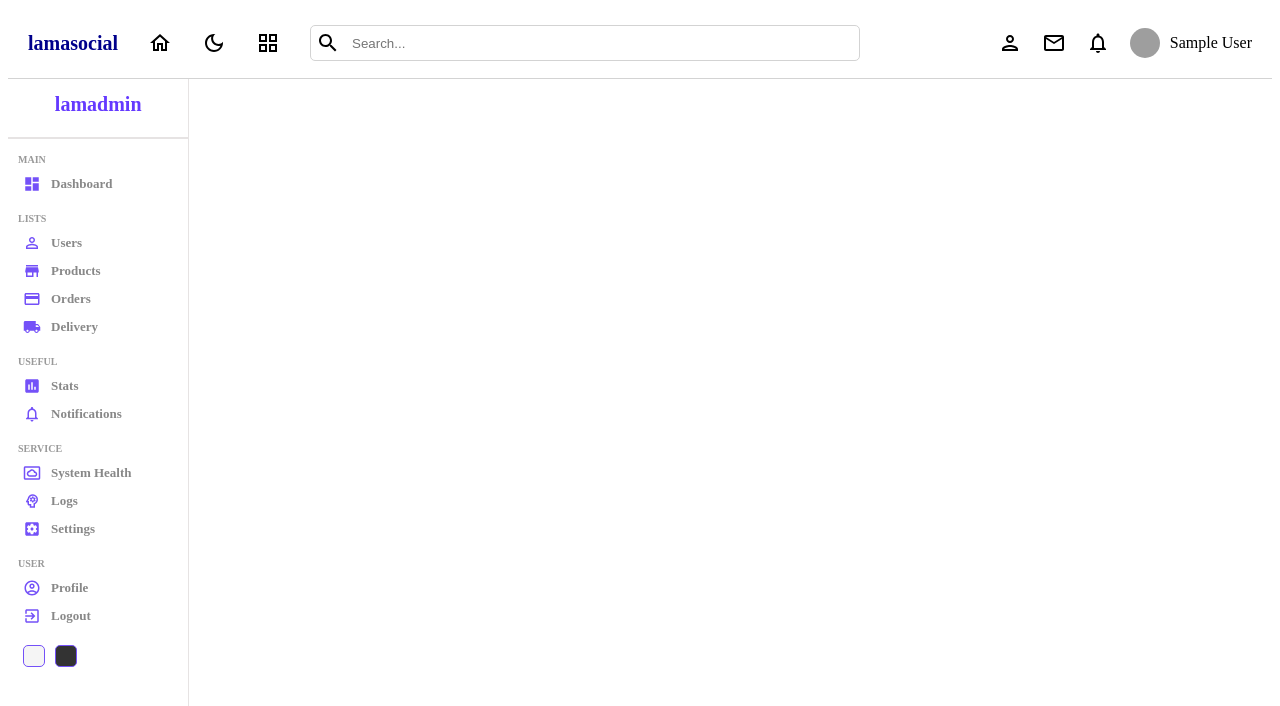
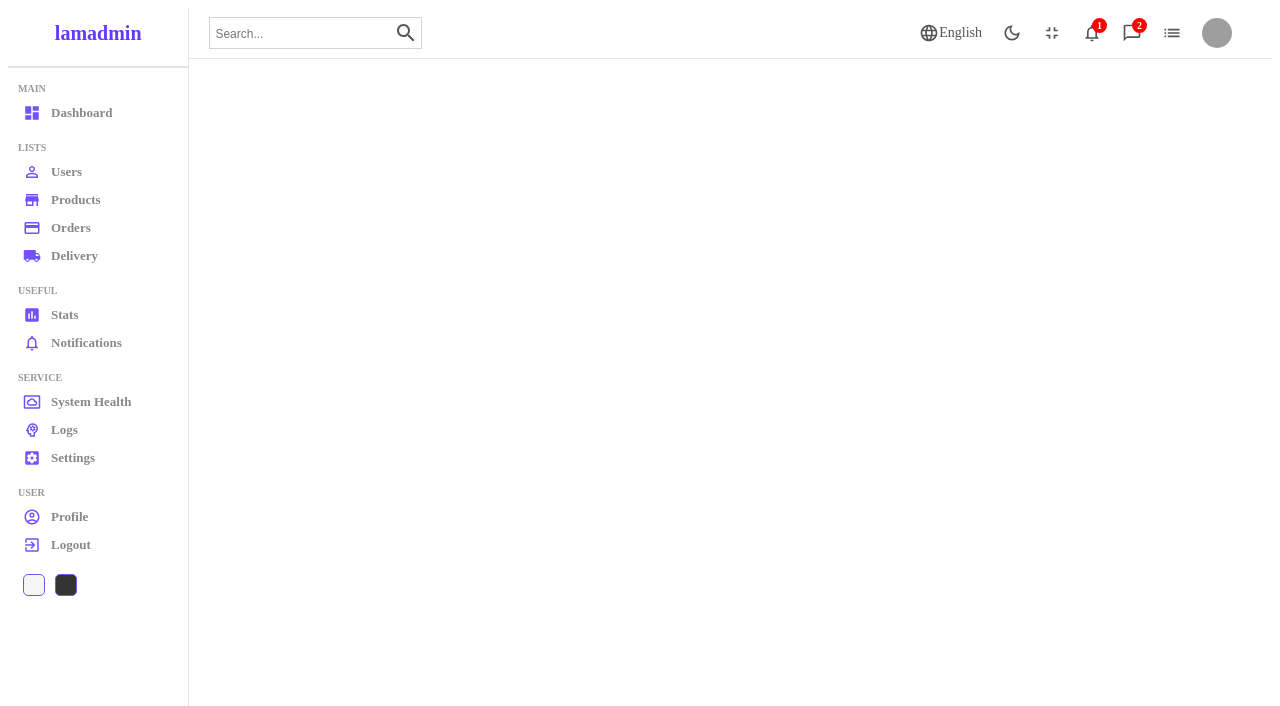
Before and after one commit to KoshikaDul1999/Cutting-Studio---Salon-Management-System, a React (Create React App) app in the folder frontend/: page / in a window 1280 px wide. Shown: the top 706 px of the page. Built offline with nearby package versions, Linux system fonts and the light colour scheme; sample sign-in values are in the browser's storage; grey boxes are pictures that could not be loaded.

Commit message:
Update navbar

```diff
--- a/frontend/src/App.js
+++ b/frontend/src/App.js
@@ -31,10 +31,10 @@ function App() {
     return (
       <QueryClientProvider client={queryClient}>
         <div className={`theme-${darkMode ? "dark" : "light"}`}>
-          <Navbar />
           <div style={{ display: "flex" }}>
             <Sidebar />
             <div style={{ flex: 6 }}>
+              <Navbar />
               <Outlet />
             </div>
           </div>
@@ -42,6 +42,7 @@ function App() {
       </QueryClientProvider>
     );
   };
+
 
   const ProtectedRoute = ({ children }) => {
     if (!currentUser) {
--- a/frontend/src/components/navbar/Navbar.jsx
+++ b/frontend/src/components/navbar/Navbar.jsx
@@ -1,49 +1,56 @@
 import "./navbar.scss";
-import HomeOutlinedIcon from "@mui/icons-material/HomeOutlined";
+import SearchOutlinedIcon from "@mui/icons-material/SearchOutlined";
+import LanguageOutlinedIcon from "@mui/icons-material/LanguageOutlined";
 import DarkModeOutlinedIcon from "@mui/icons-material/DarkModeOutlined";
-import WbSunnyOutlinedIcon from "@mui/icons-material/WbSunnyOutlined";
-import GridViewOutlinedIcon from "@mui/icons-material/GridViewOutlined";
-import NotificationsOutlinedIcon from "@mui/icons-material/NotificationsOutlined";
-import EmailOutlinedIcon from "@mui/icons-material/EmailOutlined";
-import PersonOutlinedIcon from "@mui/icons-material/PersonOutlined";
-import SearchOutlinedIcon from "@mui/icons-material/SearchOutlined";
-import { Link } from "react-router-dom";
+import FullscreenExitOutlinedIcon from "@mui/icons-material/FullscreenExitOutlined";
+import NotificationsNoneOutlinedIcon from "@mui/icons-material/NotificationsNoneOutlined";
+import ChatBubbleOutlineOutlinedIcon from "@mui/icons-material/ChatBubbleOutlineOutlined";
+import ListOutlinedIcon from "@mui/icons-material/ListOutlined";
+import { DarkModeContext } from "../../context/darkModeContext";
 import { useContext } from "react";
-import { DarkModeContext } from "../../context/darkModeContext";
-import { AuthContext } from "../../context/authContext";
 
 const Navbar = () => {
-  const { toggle, darkMode } = useContext(DarkModeContext);
-  const { currentUser } = useContext(AuthContext);
+  const { dispatch } = useContext(DarkModeContext);
 
   return (
     <div className="navbar">
-      <div className="left">
-        <Link to="/" style={{ textDecoration: "none" }}>
-          <span>lamasocial</span>
-        </Link>
-        <HomeOutlinedIcon />
-        {darkMode ? (
-          <WbSunnyOutlinedIcon onClick={toggle} />
-        ) : (
-          <DarkModeOutlinedIcon onClick={toggle} />
-        )}
-        <GridViewOutlinedIcon />
+      <div className="wrapper">
         <div className="search">
+          <input type="text" placeholder="Search..." />
           <SearchOutlinedIcon />
-          <input type="text" placeholder="Search..." />
         </div>
-      </div>
-      <div className="right">
-        <PersonOutlinedIcon />
-        <EmailOutlinedIcon />
-        <NotificationsOutlinedIcon />
-        <div className="user">
-          <img
-            src={"/upload/" + currentUser.profilePic}
-            alt=""
-          />
-          <span>{currentUser.name}</span>
+        <div className="items">
+          <div className="item">
+            <LanguageOutlinedIcon className="icon" />
+            English
+          </div>
+          <div className="item">
+            <DarkModeOutlinedIcon
+              className="icon"
+              onClick={() => dispatch({ type: "TOGGLE" })}
+            />
+          </div>
+          <div className="item">
+            <FullscreenExitOutlinedIcon className="icon" />
+          </div>
+          <div className="item">
+            <NotificationsNoneOutlinedIcon className="icon" />
+            <div className="counter">1</div>
+          </div>
+          <div className="item">
+            <ChatBubbleOutlineOutlinedIcon className="icon" />
+            <div className="counter">2</div>
+          </div>
+          <div className="item">
+            <ListOutlinedIcon className="icon" />
+          </div>
+          <div className="item">
+            <img
+              src="https://images.pexels.com/photos/941693/pexels-photo-941693.jpeg?auto=compress&cs=tinysrgb&dpr=2&w=500"
+              alt=""
+              className="avatar"
+            />
+          </div>
         </div>
       </div>
     </div>
--- a/frontend/src/components/navbar/navbar.scss
+++ b/frontend/src/components/navbar/navbar.scss
@@ -1,82 +1,69 @@
-@import "../../style.scss";
+.navbar {
+  height: 50px;
+  border-bottom: 0.5px solid rgb(231, 228, 228);
+  display: flex;
+  align-items: center;
+  font-size: 14px;
+  color: #555;
 
-.navbar {
-  @include themify($themes) {
+  .wrapper {
+    width: 100%;
+    padding: 20px;
     display: flex;
     align-items: center;
     justify-content: space-between;
-    padding: 10px 20px;
-    height: 50px;
-    border-bottom: 1px solid themed("border");
-    position: sticky;
-    top: 0;
-    background-color: themed("bg");
-    color:themed("textColor");
-    z-index: 999;
 
-    .left {
+    .search {
       display: flex;
       align-items: center;
-      gap: 30px;
+      border: 0.5px solid lightgray;
+      padding: 3px;
 
-      span {
-        font-weight: bold;
-        font-size: 20px;
-        color: themed("logo");
-      }
+      input {
+        border: none;
+        outline: none;
+        background: transparent;
 
-      .search {
-        display: flex;
-        align-items: center;
-        gap: 10px;
-        border: 1px solid themed("border");
-        border-radius: 5px;
-        padding: 5px;
-
-        input {
-          border: none;
-          width: 500px;
-          background-color: transparent;
-          color: themed("textColor");
-
-          @include mobile{
-            display: none;
-          }
-
-          @include tablet{
-            width: 200px;
-          }
+        &::placeholder {
+          font-size: 12px;
         }
       }
     }
 
-    .right {
+    .items {
       display: flex;
       align-items: center;
-      gap: 20px;
 
-      @include mobile{
-        display: none;
-      }
-
-      .user {
+      .item {
         display: flex;
         align-items: center;
-        gap: 10px;
-        font-weight: 500;
+        margin-right: 20px;
+        position: relative;
 
-        @include tablet{
-          display: none;
+        .icon {
+          font-size: 20px;
         }
 
-        img {
+        .avatar {
           width: 30px;
           height: 30px;
           border-radius: 50%;
-          object-fit: cover;
         }
 
-        span {
+        .counter {
+          width: 15px;
+          height: 15px;
+          background-color: red;
+          border-radius: 50%;
+          color: white;
+          display: flex;
+          align-items: center;
+          justify-content: center;
+          font-size: 10px;
+          font-weight: bold;
+          position: absolute;
+          top: -5px;
+          right: -5px;
         }
       }
     }
--- a/frontend/src/context/darkModeContext.js
+++ b/frontend/src/context/darkModeContext.js
@@ -1,22 +1,17 @@
-import { createContext, useEffect, useState } from "react";
+import { createContext, useReducer } from "react";
+import DarkModeReducer from "./darkModeReducer";
 
-export const DarkModeContext = createContext();
+const INITIAL_STATE = {
+  darkMode: false,
+};
+
+export const DarkModeContext = createContext(INITIAL_STATE);
 
 export const DarkModeContextProvider = ({ children }) => {
-  const [darkMode, setDarkMode] = useState(
-    JSON.parse(localStorage.getItem("darkMode")) || false
-  );
-
-  const toggle = () => {
-    setDarkMode(!darkMode);
-  };
-
-  useEffect(() => {
-    localStorage.setItem("darkMode", darkMode);
-  }, [darkMode]);
+  const [state, dispatch] = useReducer(DarkModeReducer, INITIAL_STATE);
 
   return (
-    <DarkModeContext.Provider value={{ darkMode, toggle }}>
+    <DarkModeContext.Provider value={{ darkMode: state.darkMode, dispatch }}>
       {children}
     </DarkModeContext.Provider>
   );
--- /dev/null
+++ b/frontend/src/context/darkModeReducer.js
@@ -0,0 +1,23 @@
+const DarkModeReducer = (state, action) => {
+    switch (action.type) {
+      case "LIGHT": {
+        return {
+          darkMode: false,
+        };
+      }
+      case "DARK": {
+        return {
+          darkMode: true,
+        };
+      }
+      case "TOGGLE": {
+        return {
+          darkMode: !state.darkMode,
+        };
+      }
+      default:
+        return state;
+    }
+  };
+
+  export default DarkModeReducer;
```
Also changed, not shown: frontend/src/components/leftBar/LeftBar.jsx (deleted, +0 -99 lines), frontend/src/components/leftBar/leftBar.scss (deleted, +0 -73 lines).
